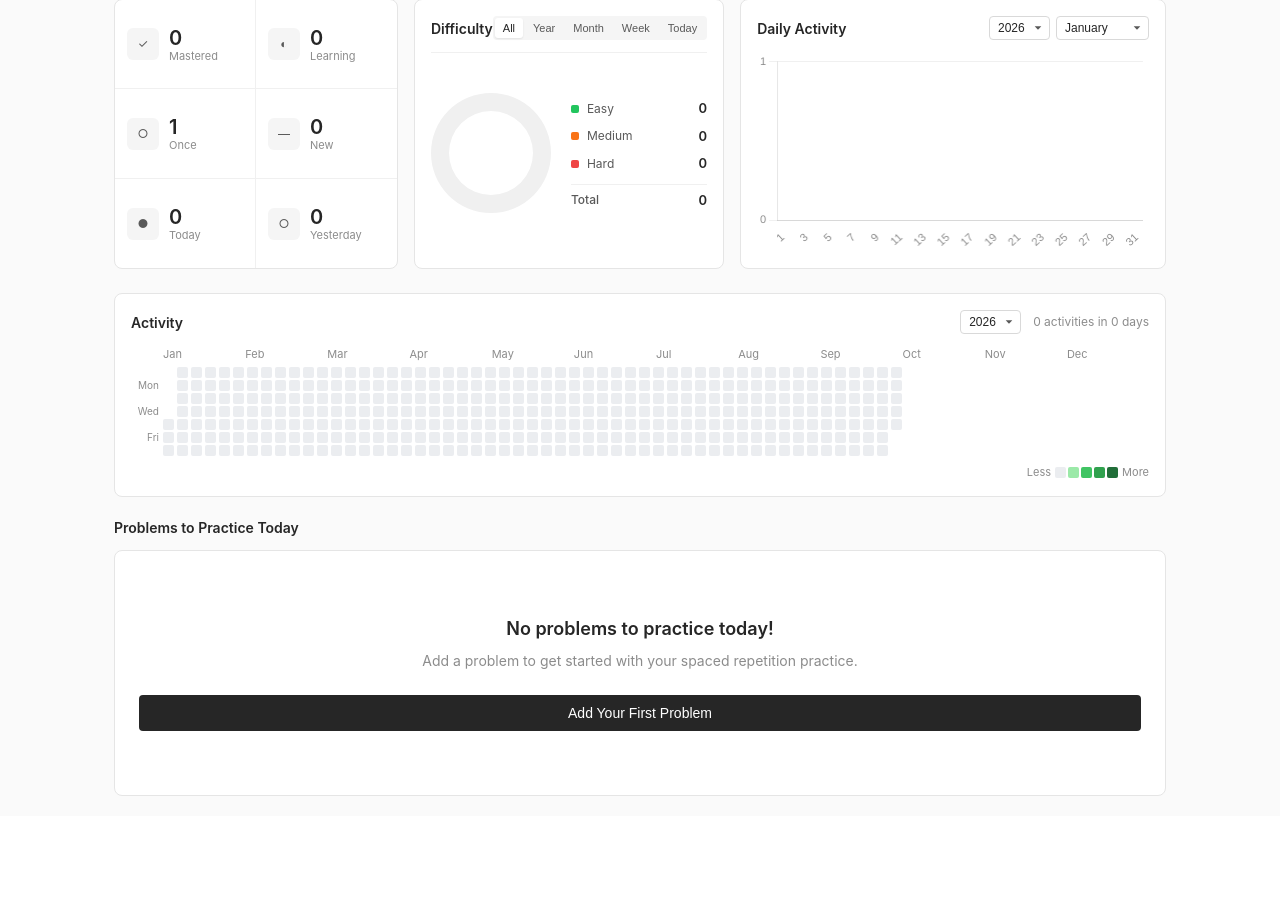
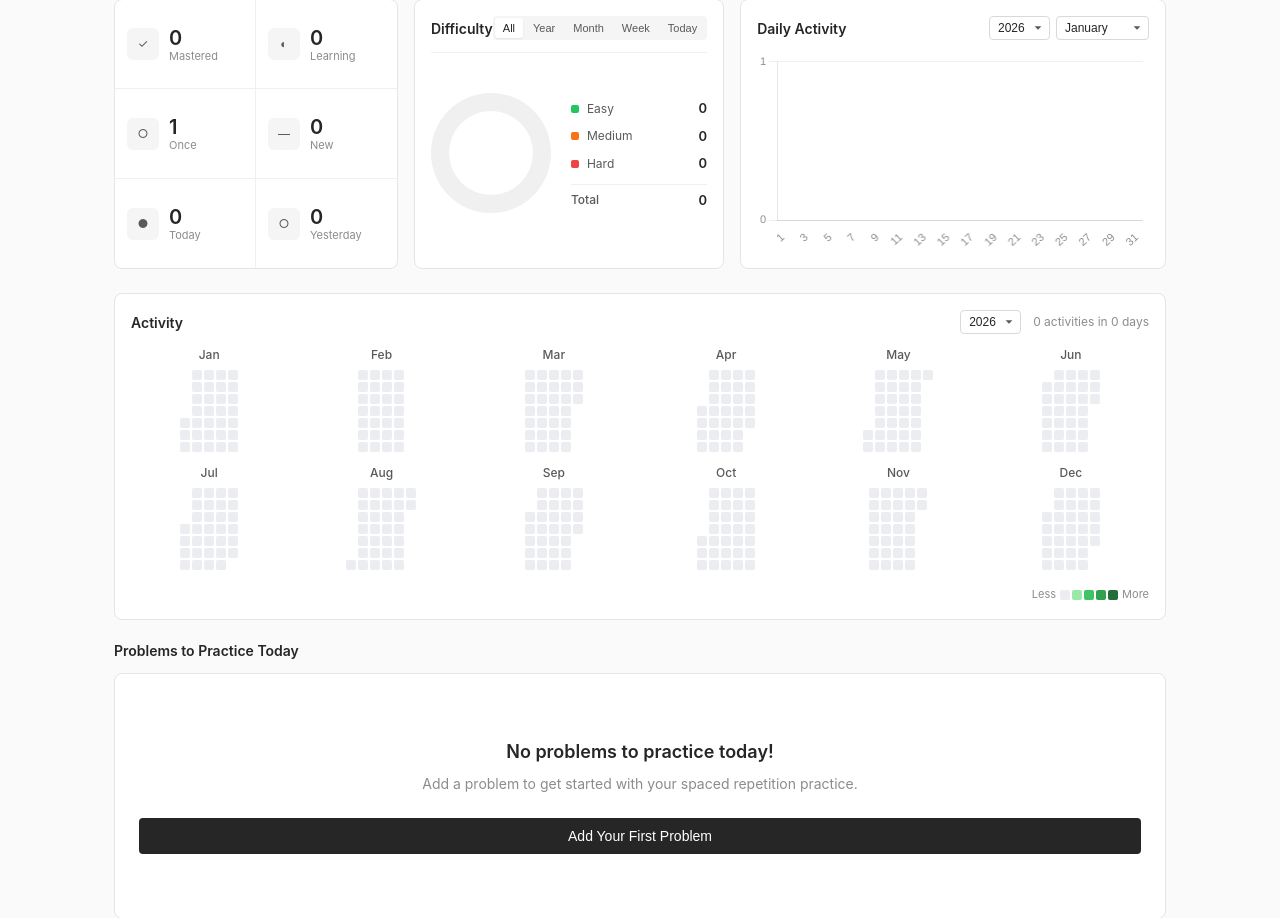
Before and after one commit to rouf-185/coding-practice-dashboard, a Flask app: page / in a window 1280 px wide. Shown: the part 71-989 px from the top of the page. Before the commit the page ends 867 px from the top, so only its background shows below. Run offline with Flask 3, Linux system fonts and the light colour scheme; the visitor is signed in with stand-in values (Sample User, id 1); tables that the repository leaves empty hold one stand-in row (values such as "Sample post"); grey boxes marked "Sample" are stand-in pictures.

Commit message:
heatmap design fix

```diff
--- a/static/style.css
+++ b/static/style.css
@@ -693,58 +693,49 @@ a {
 
 .heatmap-container {
     overflow-x: auto;
-}
-
-.heatmap-months {
-    display: flex;
-    font-size: 11px;
-    color: #8c8c8c;
-    margin-bottom: 4px;
-    margin-left: 32px;
-}
-
-.heatmap-months span {
-    flex: 1;
-    min-width: 52px;
-}
-
-.heatmap-grid-wrapper {
-    display: flex;
-    gap: 4px;
-}
-
-.heatmap-days {
+    padding-bottom: 4px;
+}
+
+.heatmap-months-grid {
+    display: grid;
+    grid-template-columns: repeat(6, 1fr);
+    gap: 12px 16px;
+}
+
+.heatmap-month-block {
     display: flex;
     flex-direction: column;
+    gap: 6px;
+}
+
+.heatmap-month-label {
+    font-size: 12px;
+    font-weight: 500;
+    color: #595959;
+    text-align: center;
+}
+
+.heatmap-month-grid {
+    display: flex;
     gap: 2px;
-    font-size: 10px;
-    color: #8c8c8c;
-    padding-top: 0;
-}
-
-.heatmap-days span {
-    height: 11px;
-    line-height: 11px;
-    width: 28px;
-    text-align: right;
-}
-
-.heatmap-grid {
-    display: flex;
-    gap: 3px;
+    justify-content: center;
 }
 
 .heatmap-week {
-    display: flex;
-    flex-direction: column;
+    display: grid;
+    grid-template-rows: repeat(7, 10px);
     gap: 2px;
 }
 
 .heatmap-cell {
-    width: 11px;
-    height: 11px;
+    width: 10px;
+    height: 10px;
     border-radius: 2px;
     background: #ebedf0;
+}
+
+.heatmap-cell.empty {
+    background: transparent;
 }
 
 .heatmap-cell.level-0 {
@@ -793,7 +784,7 @@ a {
     align-items: center;
     justify-content: flex-end;
     gap: 4px;
-    margin-top: 8px;
+    margin-top: 12px;
 }
 
 .heatmap-legend-label {
@@ -804,6 +795,18 @@ a {
 .heatmap-legend-scale {
     display: flex;
     gap: 2px;
+}
+
+@media (max-width: 900px) {
+    .heatmap-months-grid {
+        grid-template-columns: repeat(4, 1fr);
+    }
+}
+
+@media (max-width: 600px) {
+    .heatmap-months-grid {
+        grid-template-columns: repeat(3, 1fr);
+    }
 }
 
 /* Practice Section */
--- a/templates/dashboard.html
+++ b/templates/dashboard.html
@@ -170,19 +170,7 @@
                 </div>
             </div>
             <div class="heatmap-container">
-                <div class="heatmap-months" id="heatmapMonths"></div>
-                <div class="heatmap-grid-wrapper">
-                    <div class="heatmap-days">
-                        <span></span>
-                        <span>Mon</span>
-                        <span></span>
-                        <span>Wed</span>
-                        <span></span>
-                        <span>Fri</span>
-                        <span></span>
-                    </div>
-                    <div class="heatmap-grid" id="heatmapGrid"></div>
-                </div>
+                <div class="heatmap-months-grid" id="heatmapMonthsGrid"></div>
             </div>
             <div class="heatmap-legend">
                 <span class="heatmap-legend-label">Less</span>
@@ -733,14 +721,12 @@ function loadHeatmapData(year) {
 }
 
 function renderHeatmap(data) {
-    const grid = document.getElementById('heatmapGrid');
-    const monthsEl = document.getElementById('heatmapMonths');
+    const container = document.getElementById('heatmapMonthsGrid');
     const summaryEl = document.getElementById('heatmapSummary');
-    if (!grid) return;
+    if (!container) return;
 
     // Clear existing content
-    grid.innerHTML = '';
-    monthsEl.innerHTML = '';
+    container.innerHTML = '';
 
     const year = data.year;
     const activityData = data.data || {};
@@ -749,20 +735,33 @@ function renderHeatmap(data) {
     // Update summary
     summaryEl.textContent = `${data.total_activities} activities in ${data.active_days} days`;
 
-    // Get first day of year
-    const firstDay = new Date(year, 0, 1);
-    const lastDay = new Date(year, 11, 31);
+    // Generate each month as a separate block
+    for (let month = 0; month < 12; month++) {
+        const monthBlock = document.createElement('div');
+        monthBlock.className = 'heatmap-month-block';
 
-    // Adjust to start from the Sunday of the week containing Jan 1
-    const startDate = new Date(firstDay);
+        // Month label
+        const monthLabel = document.createElement('div');
+        monthLabel.className = 'heatmap-month-label';
+        monthLabel.textContent = MONTHS[month];
+        monthBlock.appendChild(monthLabel);
+
+        // Month grid
+        const monthGrid = document.createElement('div');
+        monthGrid.className = 'heatmap-month-grid';
+
+        // Get first and last day of month
+        const firstOfMonth = new Date(year, month, 1);
+        const lastOfMonth = new Date(year, month + 1, 0);
+
+        // Start from the Sunday of the week containing the 1st
+        const startDate = new Date(firstOfMonth);
         startDate.setDate(startDate.getDate() - startDate.getDay());
 
-    // Generate weeks
+        // Generate weeks for this month
         let currentDate = new Date(startDate);
-    let currentMonth = -1;
-    let monthPositions = [];
 
-    while (currentDate <= lastDay || currentDate.getDay() !== 0) {
+        while (currentDate <= lastOfMonth) {
             const weekDiv = document.createElement('div');
             weekDiv.className = 'heatmap-week';
 
@@ -770,56 +769,34 @@ function renderHeatmap(data) {
                 const cell = document.createElement('span');
                 cell.className = 'heatmap-cell';
 
-            // Track month changes
-            if (currentDate.getMonth() !== currentMonth && currentDate.getFullYear() === year) {
-                currentMonth = currentDate.getMonth();
-                monthPositions.push({
-                    month: currentMonth,
-                    position: grid.children.length
-                });
-            }
-
-            // Check if date is within the year
-            if (currentDate.getFullYear() === year) {
+                // Check if date is within this month
+                if (currentDate.getMonth() === month && currentDate.getFullYear() === year) {
                     const dateStr = currentDate.toISOString().split('T')[0];
                     const count = activityData[dateStr] || 0;
                     const level = getActivityLevel(count, maxCount);
 
                     cell.classList.add(`level-${level}`);
 
-                // Format date for tooltip
-                const monthName = MONTHS[currentDate.getMonth()];
+                    // Tooltip
                     const dayNum = currentDate.getDate();
                     const tooltip = count > 0
-                    ? `${count} ${count === 1 ? 'activity' : 'activities'} on ${monthName} ${dayNum}`
-                    : `No activity on ${monthName} ${dayNum}`;
+                        ? `${count} ${count === 1 ? 'activity' : 'activities'} on ${MONTHS[month]} ${dayNum}`
+                        : `No activity on ${MONTHS[month]} ${dayNum}`;
                     cell.setAttribute('data-tooltip', tooltip);
                 } else {
-                cell.style.visibility = 'hidden';
+                    cell.classList.add('empty');
                 }
 
                 weekDiv.appendChild(cell);
                 currentDate.setDate(currentDate.getDate() + 1);
             }
 
-        grid.appendChild(weekDiv);
+            monthGrid.appendChild(weekDiv);
         }
 
-    // Render month labels
-    const totalWeeks = grid.children.length;
-    const weekWidth = 14; // 11px cell + 3px gap
-
-    monthPositions.forEach((mp, idx) => {
-        const span = document.createElement('span');
-        span.textContent = MONTHS[mp.month];
-
-        const nextPos = monthPositions[idx + 1]?.position || totalWeeks;
-        const width = (nextPos - mp.position) * weekWidth;
-        span.style.width = width + 'px';
-        span.style.minWidth = width + 'px';
-
-        monthsEl.appendChild(span);
-    });
+        monthBlock.appendChild(monthGrid);
+        container.appendChild(monthBlock);
+    }
 }
 
 function getActivityLevel(count, maxCount) {
```
Lines whose indentation alone changed are shown as unchanged.
